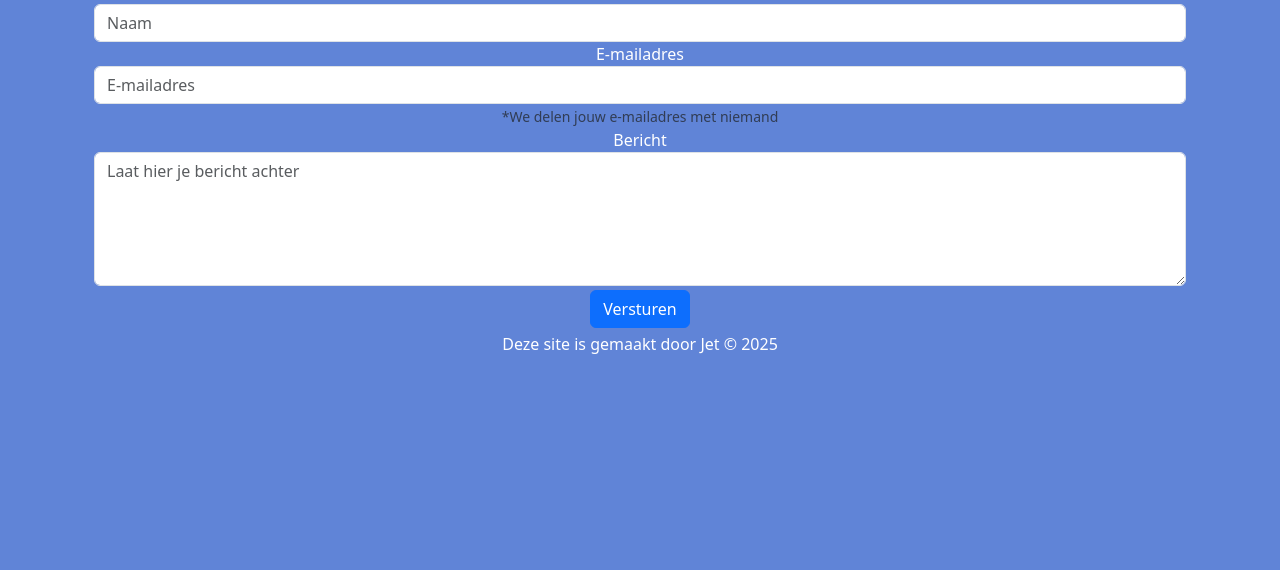
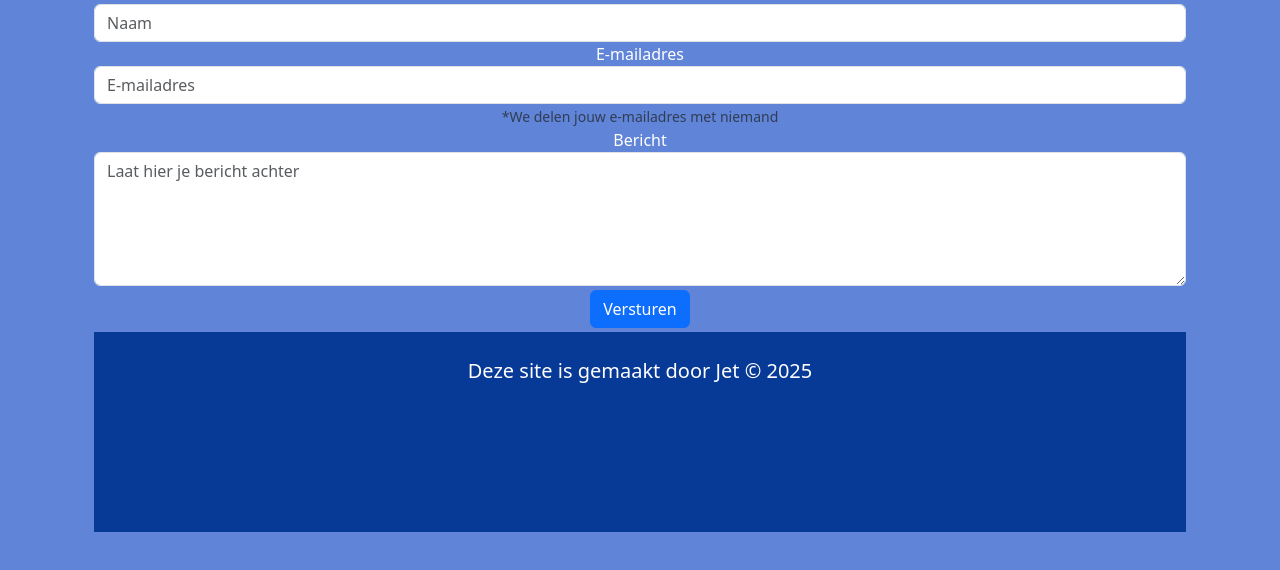
Before and after one commit to Aaltina/huiswerk_les_22, a plain HTML site: page contact.html in a window 1280 px wide. Shown: the part 122-692 px from the top of the page. Drawn offline with nearby package versions, Linux system fonts and the light colour scheme.

Commit message:
Update contact.html

```diff
--- a/contact.html
+++ b/contact.html
@@ -43,7 +43,7 @@
                       </div>
               </div>
             </form>
-                        <footer class="mt-auto text-white" style="background-color: rgb(7, 57, 151) height: 200px;>
+                        <footer class="mt-auto text-white" style="background-color: rgb(7, 57, 151); height: 200px;">
                           <p class="text-center fs-5 p-4">
                           Deze site is gemaakt door Jet &copy; 2025
                           </p>
```
